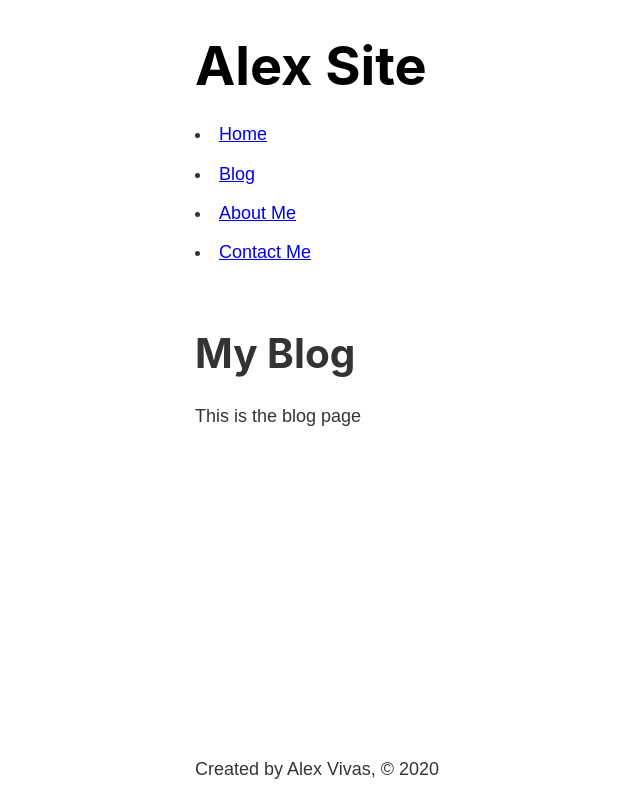
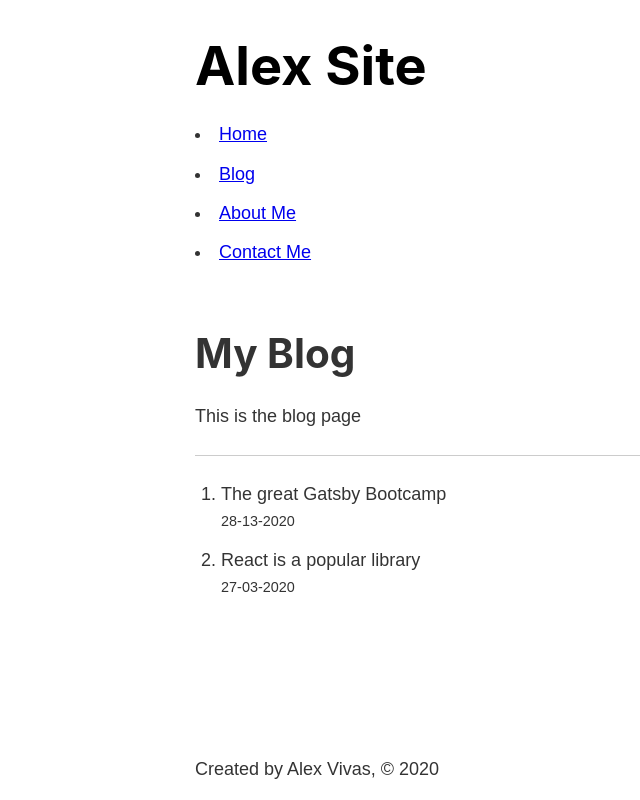
Before and after one commit to AlexSegen/gatsby-bootcamp, a Gatsby site: page /blog in a window 1280 px wide. Shown: the whole page, without its empty margins (88-728 px from the left). Built offline with nearby package versions, Linux system fonts and the light colour scheme; Gatsby itself is replaced by a stand-in of ours.

Commit message:
11. Working with Markdown Posts: Challenge

```diff
--- a/src/pages/blog.js
+++ b/src/pages/blog.js
@@ -1,11 +1,42 @@
 import React from 'react';
 import Layout from '../components/layout';
 
+import { graphql, useStaticQuery } from 'gatsby'
+
 const Blog =() => {
+
+    const data = useStaticQuery(graphql`
+    query {
+        allMarkdownRemark {
+          edges {
+            node {
+              frontmatter {
+                title
+                date
+              }
+              html
+              excerpt
+            }
+          }
+        }
+      }`);
+
+    const { edges } = data.allMarkdownRemark;
+
+      console.log(data);
+
     return (
         <Layout>
             <h1>My Blog</h1>
             <p>This is the blog page</p>
+            <hr/>
+            <ol>
+                {
+                    edges.map(item => (
+                        <li><p>{item.node.frontmatter.title} <br/> <small>{item.node.frontmatter.date}</small></p></li>
+                    ))
+                }
+            </ol>
         </Layout>
     )
 }
```
